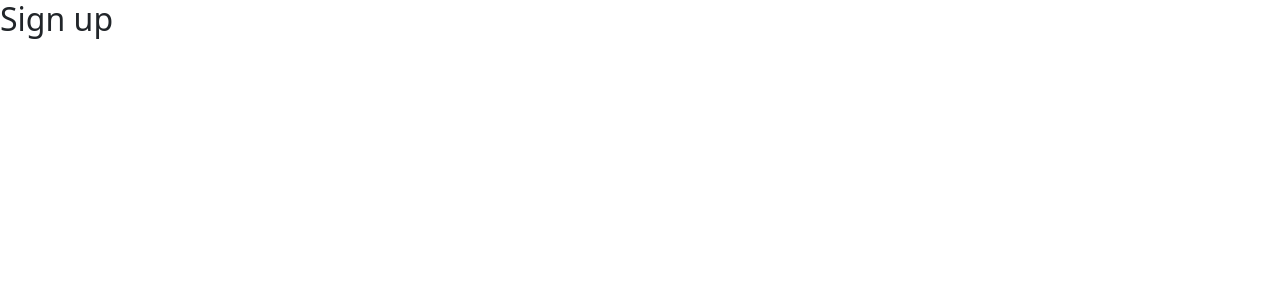
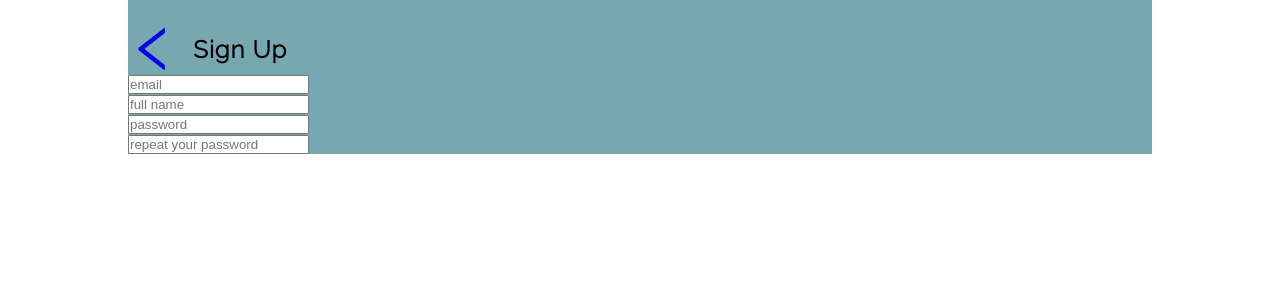
Before and after one commit to Fredvel123/store_app, a React (Create React App) app in the folder client/: page /signup in a window 1280 px wide. Shown: the top 300 px of the page. Built offline with nearby package versions, Linux system fonts and the light colour scheme.

Commit message:
Removing bootstrap and adding styled-componente

```diff
--- a/client/public/index.html
+++ b/client/public/index.html
@@ -24,6 +24,13 @@
       work correctly both with client-side routing and a non-root public URL.
       Learn how to configure a non-root public URL by running `npm run build`.
     -->
+		<!-- fonts  -->
+		<link rel="preconnect" href="https://fonts.googleapis.com" />
+		<link rel="preconnect" href="https://fonts.gstatic.com" crossorigin />
+		<link
+			href="https://fonts.googleapis.com/css2?family=Albert+Sans:ital,wght@0,300;1,500&family=Montserrat:wght@200&family=Raleway:wght@300&display=swap"
+			rel="stylesheet"
+		/>
 		<title>Store App</title>
 	</head>
 	<body>
--- /dev/null
+++ b/client/src/components/Signin/Inputs.jsx
@@ -0,0 +1,15 @@
+import React from 'react';
+
+function Inputs({ type, placeh }) {
+	return (
+		<div>
+			<input
+				className="form-control mt-5 "
+				type={type}
+				placeholder={placeh}
+			/>
+		</div>
+	);
+}
+
+export default Inputs;
--- a/client/src/components/Signin/index.jsx
+++ b/client/src/components/Signin/index.jsx
@@ -1,4 +1,10 @@
 import { useEffect } from 'react';
+// styles css
+import Inputs from './Inputs';
+// styled components
+import { IconLeft, SignInStyles } from '../../styles/signup';
+// react router
+import { Link } from 'react-router-dom';
 
 export default function Signup() {
 	// to change the page title
@@ -7,8 +13,20 @@ export default function Signup() {
 	}, []);
 
 	return (
-		<div>
-			<h2>Sign up</h2>
-		</div>
+		<SignInStyles>
+			<div className="header">
+				<Link to="/">
+					<IconLeft />
+				</Link>
+				<h2>Sign Up</h2>
+			</div>
+			<form>
+				<Inputs type="email" placeh="email" />
+				<Inputs type="text" placeh="full name" />
+				<Inputs type="password" placeh="password" />
+				<Inputs type="password" placeh="repeat your password" />
+				{/* <Inputs type='' placeh=''  /> */}
+			</form>
+		</SignInStyles>
 	);
 }
--- a/client/src/index.js
+++ b/client/src/index.js
@@ -1,8 +1,8 @@
 import React from 'react';
 import ReactDOM from 'react-dom/client';
 import App from './App';
-// bootstrap
-import 'bootstrap/dist/css/bootstrap.min.css';
+// main css
+import './styles/main.css';
 
 const root = ReactDOM.createRoot(document.getElementById('root'));
 root.render(
--- /dev/null
+++ b/client/src/styles/main.css
@@ -0,0 +1,7 @@
+* {
+	margin: 0;
+	padding: 0;
+	box-sizing: border-box;
+	text-decoration: none;
+	list-style: none;
+}
--- /dev/null
+++ b/client/src/styles/signup/index.jsx
@@ -0,0 +1,25 @@
+import styled from 'styled-components';
+import { colors, fonts } from '../tools';
+// icons
+import { LeftOutlined } from '@ant-design/icons';
+
+export const SignInStyles = styled.div`
+	background: ${colors.Blue_Gray};
+	font-family: ${fonts.extra};
+	width: 80%;
+	margin: 0 10%;
+	.header {
+		padding-top: 3vh;
+		display: flex;
+		align-items: center;
+		h2 {
+			letter-spacing: 1px;
+			margin-left: 1.5%;
+		}
+	}
+`;
+
+export const IconLeft = styled(LeftOutlined)`
+	cursor: pointer;
+	font-size: 50px;
+`;
--- /dev/null
+++ b/client/src/styles/tools.jsx
@@ -0,0 +1,19 @@
+export const colors = {
+	Blue_Grotto: '#059DC0',
+	Cyan: '#6AF2F0',
+	Turquoise: '#04D4F0',
+	Cornflower: '#2B6670',
+	Hot_Pink: '#F652A0',
+	Tiffany_Blue: '#BCECE0',
+	Blue_Gray: '#77A7B0',
+	Slate: '#637E90',
+	White: '#fff',
+	Black: '#091115',
+	Dark_Blue: '#0C2240',
+};
+
+export const fonts = {
+	text: "'Albert Sans', sans-serif",
+	title: "'Montserrat', sans-serif",
+	extra: "'Raleway', sans-serif",
+};
```
Also changed, not shown: client/package.json (+5 -2 lines), 2 other files (tests, documents, lock files or other folders).
